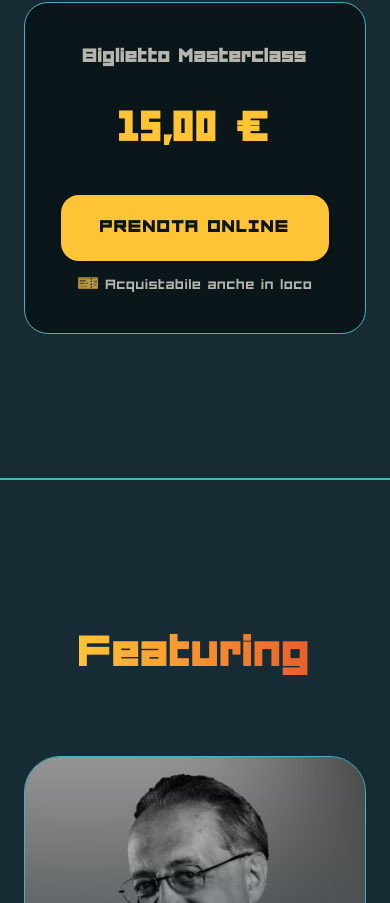
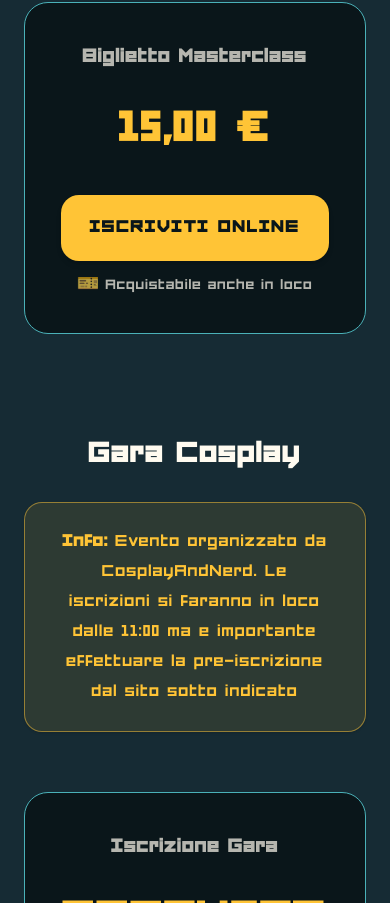
Before and after one commit to SoTT507/RivaGames, a Next.js app: page / in a window 390 px wide. Shown: the part 4341-5244 px from the top of the page. Built offline with nearby package versions, Linux system fonts and the light colour scheme.

Commit message:
barra social e garacosplay in biglietti

```diff
--- a/app/page.tsx
+++ b/app/page.tsx
@@ -4,6 +4,7 @@ import GuestCard from "@/components/GuestCard";
 import TicketInfo from "@/components/TicketInfo";
 import Schedule from "@/components/schedule";
 import Highlights from "@/components/Highlights";
+import SocialBar from "@/components/SocialBar";
 
 export default function Home() {
   return (
@@ -125,6 +126,12 @@ export default function Home() {
         </div>
       </section>
 
+
+      {/* SOCIAL */}
+      <SocialBar social={eventData.social} />
+
+
+      {/* 5. SPONSOR */}
       <section className="py-4 sm:py-6 px-2 bg-white border-y border-gray-200">
         <div className="max-w-7xl mx-auto">
           <h3 className="text-center text-gray-400 text-[10px] sm:text-xs uppercase tracking-widest mb-2 sm:mb-3 font-semibold">
--- /dev/null
+++ b/components/SocialBar.tsx
@@ -0,0 +1,79 @@
+import { FaInstagram, FaTiktok, FaFacebook } from 'react-icons/fa';
+
+// Mappa i nomi dei social alle icone
+const socialIcons: { [key: string]: React.ElementType } = {
+  Instagram: FaInstagram,
+  TikTok: FaTiktok,
+  Facebook: FaFacebook,
+};
+
+interface SocialItem {
+  nome: string;
+  link: string;
+}
+
+interface SocialBarProps {
+  social: SocialItem[];
+}
+
+export default function SocialBar({ social }: SocialBarProps) {
+  // Filtra solo i social con link valido
+  const activeSocial = social.filter((s) => s.link && s.link.trim() !== '');
+
+  if (activeSocial.length === 0) {
+    return (
+      <div className="w-full bg-brand-dark/50 border-y border-brand-border py-6 md:py-8 text-center text-brand-text/40">
+        Nessun social disponibile
+      </div>
+    );
+  }
+
+  return (
+    <div className="w-full bg-brand-dark/50 border-y border-brand-border py-6 md:py-8">
+      <div className="max-w-6xl mx-auto px-4 flex flex-col items-center gap-4">
+        {/* Titolo */}
+        <h3 className="text-sm md:text-base font-semibold text-brand-text/60 uppercase tracking-wider">
+          Seguici sui social
+        </h3>
+
+        {/* Icone social */}
+        <div className="flex flex-wrap items-center justify-center gap-4 md:gap-6">
+          {activeSocial.map((socialItem, idx) => {
+            const Icon = socialIcons[socialItem.nome];
+
+            // Se non troviamo l'icona, mostriamo solo il testo
+            if (!Icon) {
+              return (
+                <a
+                  key={idx}
+                  href={socialItem.link}
+                  target="_blank"
+                  rel="noopener noreferrer"
+                  className="text-brand-text/60 hover:text-brand-accent-yellow transition-all duration-300 hover:scale-110 text-sm font-medium"
+                >
+                  {socialItem.nome}
+                </a>
+              );
+            }
+
+            return (
+              <a
+                key={idx}
+                href={socialItem.link}
+                target="_blank"
+                rel="noopener noreferrer"
+                className="flex items-center gap-2 text-brand-text/60 hover:text-brand-accent-yellow transition-all duration-300 hover:scale-110"
+                aria-label={socialItem.nome}
+              >
+                <Icon className="w-6 h-6 md:w-7 md:h-7" />
+                <span className="text-sm font-medium hidden sm:inline">
+                  {socialItem.nome}
+                </span>
+              </a>
+            );
+          })}
+        </div>
+      </div>
+    </div>
+  );
+}
--- a/components/TicketInfo.tsx
+++ b/components/TicketInfo.tsx
@@ -68,7 +68,7 @@ export default function TicketInfo({ data }: TicketProps) {
                           rel="noopener noreferrer"
                           className="block w-full py-3 px-4 rounded-xl font-bold text-brand-dark bg-brand-accent-yellow hover:bg-brand-accent-orange transition-colors shadow-md text-sm md:text-base uppercase tracking-wider text-center"
                         >
-                          {ticket.reserveOnly ? "Prenota Online" : "Acquista Online"}
+                          {ticket.reserveOnly ? "Iscriviti Online" : "Acquista Online"}
                         </a>
                       ) : (
                         <div className="block w-full py-3 px-4 rounded-xl font-bold text-brand-text/50 bg-brand-surface border border-brand-border text-sm md:text-base uppercase tracking-wider text-center cursor-default">
--- a/components/schedule.tsx
+++ b/components/schedule.tsx
@@ -2,6 +2,8 @@
 import { useState } from "react";
 import { eventData, type ScheduleEvent, type EventReference } from "@/data/eventInfo";
 import Highlights from "@/components/Highlights";
+
+
 
 export default function Schedule() {
   // All'avvio i giorni sono CHIUSI
--- a/data/eventInfo.ts
+++ b/data/eventInfo.ts
@@ -12,7 +12,7 @@ export type ScheduleEvent = {
   time: string;
   title: string;
   location: string;
-  indic: string;
+  indic?: string;
   description?: string;
   references?: EventReference[];
 };
@@ -70,6 +70,19 @@ export const eventData = {
               reserveOnly: true
             }
           ]
+        },
+        {
+          eventTitle: "Gara Cosplay",
+          description: "Evento organizzato da CosplayAndNerd. Le iscrizioni si faranno in loco dalle 11:00 ma e importante effettuare la pre-iscrizione dal sito sotto indicato",
+          prices: [
+            {
+              type: "Iscrizione Gara",
+              price: "GRATUITO",
+              onlineLink: "https://www.cosplayandnerd.it/preiscrizione-gara-cosplay/",
+              onSite: false,  // Solo online per gestire i posti limitati
+              reserveOnly: true
+            }
+          ]
         }
       ],
 
@@ -84,7 +97,11 @@ export const eventData = {
     { id: 10, name: "Cassa Rurale", logo: "/immagini/loghi/cassa_rurale_1.png" }
   ],
 
-
+  social:[
+    {nome: "Instagram", link: "https://www.instagram.com/rivagamesfestival/"},
+    {nome: "TikTok", link: "https://www.youtube.com/watch?v=QDia3e12czc"},
+    {nome: "Facebook", link: "https://www.facebook.com/p/Riva-Games-Festival-61578261083808/"}
+  ],
 
   guests: [
     {
@@ -216,7 +233,7 @@ export const eventData = {
         { time: "14:30 - 18:00", title: "Dentro La Storia", location: "Sala museo MAG", indic: "Masterclass di sceneggiatura per fumetti con Alessandro Sisti. Iscriviti Subito!!"  },
         {
           id: "gara-cosplay",
-          time: "16:00 - 19:00", title: "Gara Cosplay diretta da CosplayAndNerd", location: "Piazza Cesare Battisti", indic: "Con la possibilità di incontrare e chiaccherare con grandi cosplayer.\nIscrizioni: ore 11:00 - 14:30.\npre-Judging: ore 14:30-15:30.\nCosplay Contest: ore 16:00.\nPremiazioni: ore 17:30",
+          time: "16:00 - 19:00", title: "Gara Cosplay diretta da CosplayAndNerd", location: "Cosplay Contest, talk con gli ospiti del Meet & Greet, giochi e attività dedicate a tutta la community nerd. Pre-iscrizioni al Cosplay Contest già aperte.\n• Iscrizioni: ore 11:00 - 14:30.\n• pre-Judging: ore 14:30-15:30.\n• Cosplay Contest: ore 16:00.\n• Premiazioni: ore 17:30",
           references: [
             { title: "Pre iscrizione", url: "https://www.cosplayandnerd.it/preiscrizione-gara-cosplay/" },
           ],
--- a/package.json
+++ b/package.json
@@ -11,7 +11,8 @@
   "dependencies": {
     "next": "16.2.12",
     "react": "19.2.4",
-    "react-dom": "19.2.4"
+    "react-dom": "19.2.4",
+    "react-icons": "^5.7.0"
   },
   "devDependencies": {
     "@tailwindcss/postcss": "^4",
```
Also changed, not shown: 1 other file (tests, documents, lock files or other folders).
